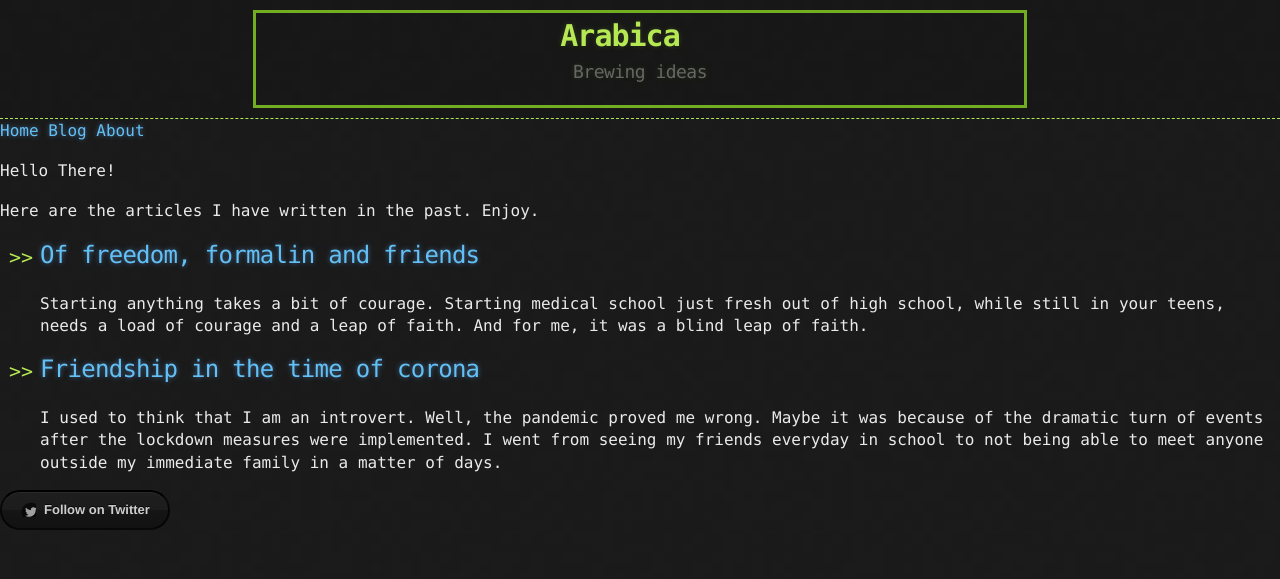
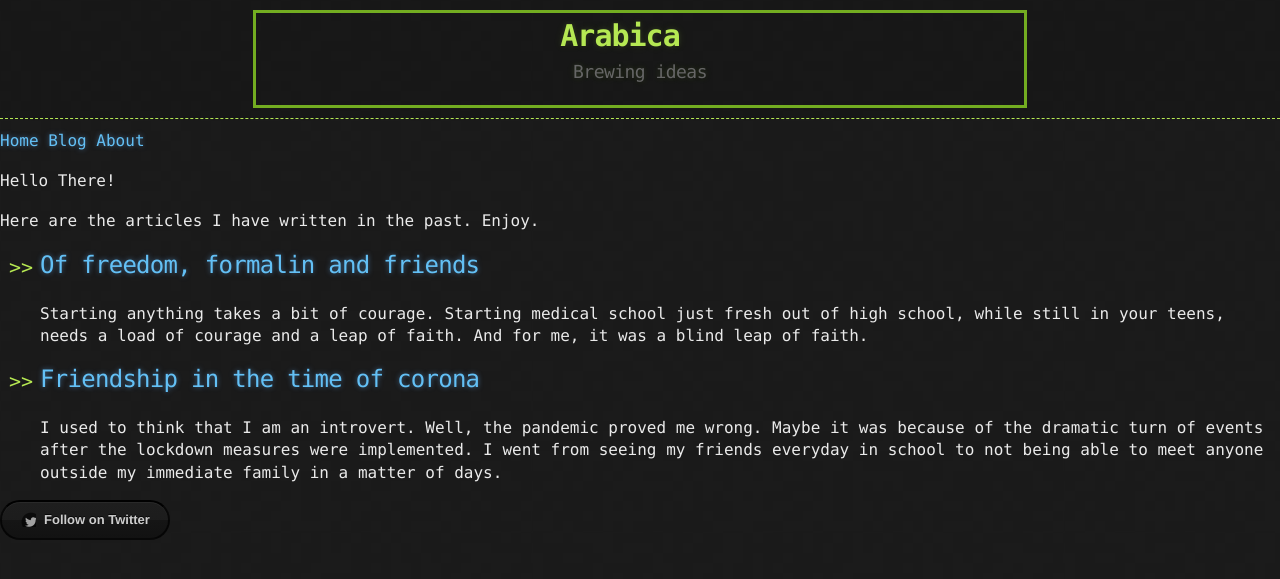
Before and after one commit to habasweiny/habasweiny.github.io, a Jekyll site: the page built from index.html, in a window 1280 px wide. Shown: the top 579 px of the page. Built offline with Jekyll 4.4.1, drawn with Linux system fonts in a browser that asks for light colours.

Commit message:
Update main.scss

```diff
--- a/_sass/main.scss
+++ b/_sass/main.scss
@@ -64,7 +64,7 @@ header {
   width: 100%;
   border-bottom: 1px dashed $conifer; //header;
   padding: 10px 0;
-  margin: 0 0 0px 0;
+  margin: 0 0 10px 0;
 }
 
 header h1 {
```
